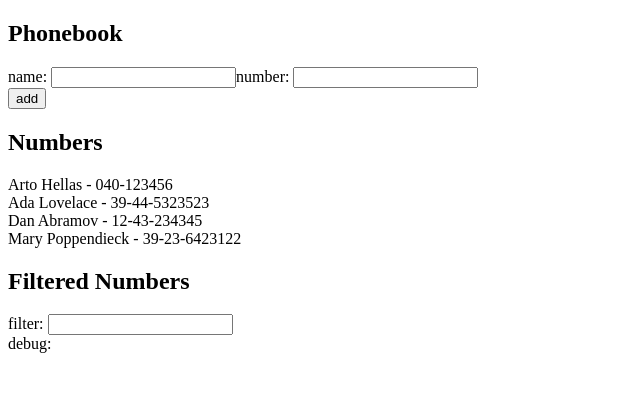
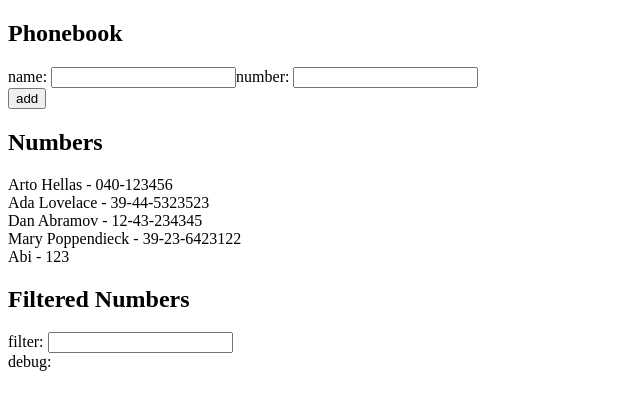
Before and after one commit to abishekh-manoharan/fullstackopen, a React (Create React App) app: page / in a window 1280 px wide. Shown: the top 410 px of the page, without its empty margins (0-640 px from the left). Built offline with nearby package versions, Linux system fonts and the light colour scheme; data requests are answered from the project's data file.

Commit message:
add number functionality

```diff
--- a/db.json
+++ b/db.json
@@ -1,5 +1,5 @@
 {
-    "persons":[
+  "persons": [
     {
       "name": "Arto Hellas",
       "number": "040-123456",
@@ -19,6 +19,11 @@
       "name": "Mary Poppendieck",
       "number": "39-23-6423122",
       "id": 4
+    },
+    {
+      "name": "Abi",
+      "number": "123",
+      "id": 5
     }
   ]
 }
--- a/src/App.js
+++ b/src/App.js
@@ -3,6 +3,7 @@ import axios from 'axios'
 import Filter from './components/Filter'
 import FormAddPeople from './components/FormAddPeople'
 import NumbersList from './components/NumbersList'
+import phoneNumberService from './services/phoneNumber'
 
 const App = () => {
   const [persons, setPersons] = useState([])
@@ -44,7 +45,9 @@ const App = () => {
 
     if(a) alert(`person with name ${newName} already exists`)
     else {
-      setPersons(persons.concat({name: newName, number: newNumber}))
+      const phoneNumber = {name: newName, number: newNumber}
+      const promise = phoneNumberService.addNumber(phoneNumber)
+      promise.then(e=>setPersons(persons.concat(e)))
     }
   }
 
--- /dev/null
+++ b/src/services/phoneNumber.js
@@ -0,0 +1,9 @@
+import axios from 'axios'
+const URL = 'http://localhost:3001/persons'
+
+const addNumber = (number) => {
+    const promise = axios.post(URL, number)
+    return promise.then(res=>res.data)
+}
+
+export default {addNumber}
```
Lines whose indentation alone changed are shown as unchanged.
